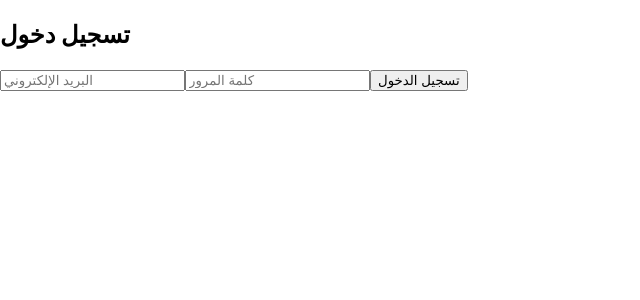
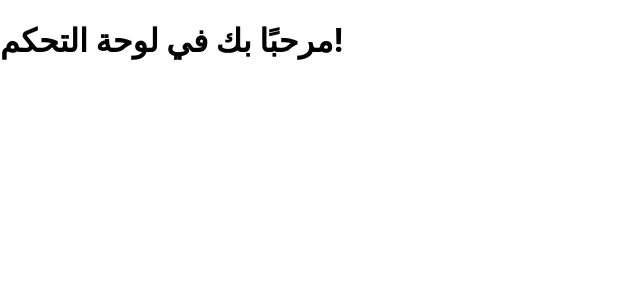
Before and after one commit to alqadrynzar/admin-panel, a React (Create React App) app: page /dashboard in a window 1280 px wide. Shown: the top 300 px of the page, without its empty margins (0-640 px from the left). Built offline with nearby package versions, Linux system fonts and the light colour scheme.

Commit message:
أضافت التوجيه بعد تسجيل الدخول وإعداد المسارات

```diff
--- a/package.json
+++ b/package.json
@@ -9,6 +9,7 @@
     "@testing-library/user-event": "^13.5.0",
     "react": "^19.1.0",
     "react-dom": "^19.1.0",
+    "react-router-dom": "^6.30.1",
     "react-scripts": "5.0.1",
     "web-vitals": "^2.1.4"
   },
--- a/src/App.js
+++ b/src/App.js
@@ -1,11 +1,20 @@
 import React from "react";
-import Login from "./pages/Login";
+import { BrowserRouter as Router, Routes, Route } from 'react-router-dom'; // استيراد Router
+
+import Login from "./pages/Login"; // استيراد صفحة تسجيل الدخول
+import Dashboard from './pages/Dashboard'; // استيراد صفحة لوحة التحكم
 
 function App() {
   return (
-    <div>
-      <Login />
-    </div>
+    <Router>
+      <Routes>
+        {/* مسار صفحة تسجيل الدخول */}
+        <Route path="/login" element={<Login />} />
+
+        {/* مسار لوحة التحكم */}
+        <Route path="/dashboard" element={<Dashboard />} />
+      </Routes>
+    </Router>
   );
 }
 
--- /dev/null
+++ b/src/pages/Dashboard.js
@@ -0,0 +1,12 @@
+import React from 'react';
+
+function Dashboard() {
+  return (
+    <div>
+      <h1>مرحبًا بك في لوحة التحكم!</h1>
+      {/* محتوى لوحة التحكم سيكون هنا */}
+    </div>
+  );
+}
+
+export default Dashboard;
--- a/src/pages/Login.js
+++ b/src/pages/Login.js
@@ -1,8 +1,10 @@
 import React, { useState } from 'react';
+import { useNavigate } from 'react-router-dom'; // استيراد useNavigate للتوجيه بعد تسجيل الدخول
 
 function Login() {
   const [email, setEmail] = useState('');
   const [password, setPassword] = useState('');
+  const navigate = useNavigate(); // تهيئة useNavigate
 
   const handleLogin = async (e) => {
     e.preventDefault();
@@ -33,7 +35,8 @@ function Login() {
         localStorage.setItem('accessToken', data.accessToken);
         localStorage.setItem('refreshToken', data.refreshToken); // إذا حابب تخزنها
 
-        // لاحقًا يمكنك توجيه المستخدم لصفحة معينة
+        // التوجيه إلى لوحة التحكم بعد تسجيل الدخول الناجح
+        navigate('/dashboard'); // تغيير المسار إلى لوحة التحكم
       } else {
         alert('حدث خطأ، حاول لاحقًا');
       }
```
Also changed, not shown: 1 other file (tests, documents, lock files or other folders).
